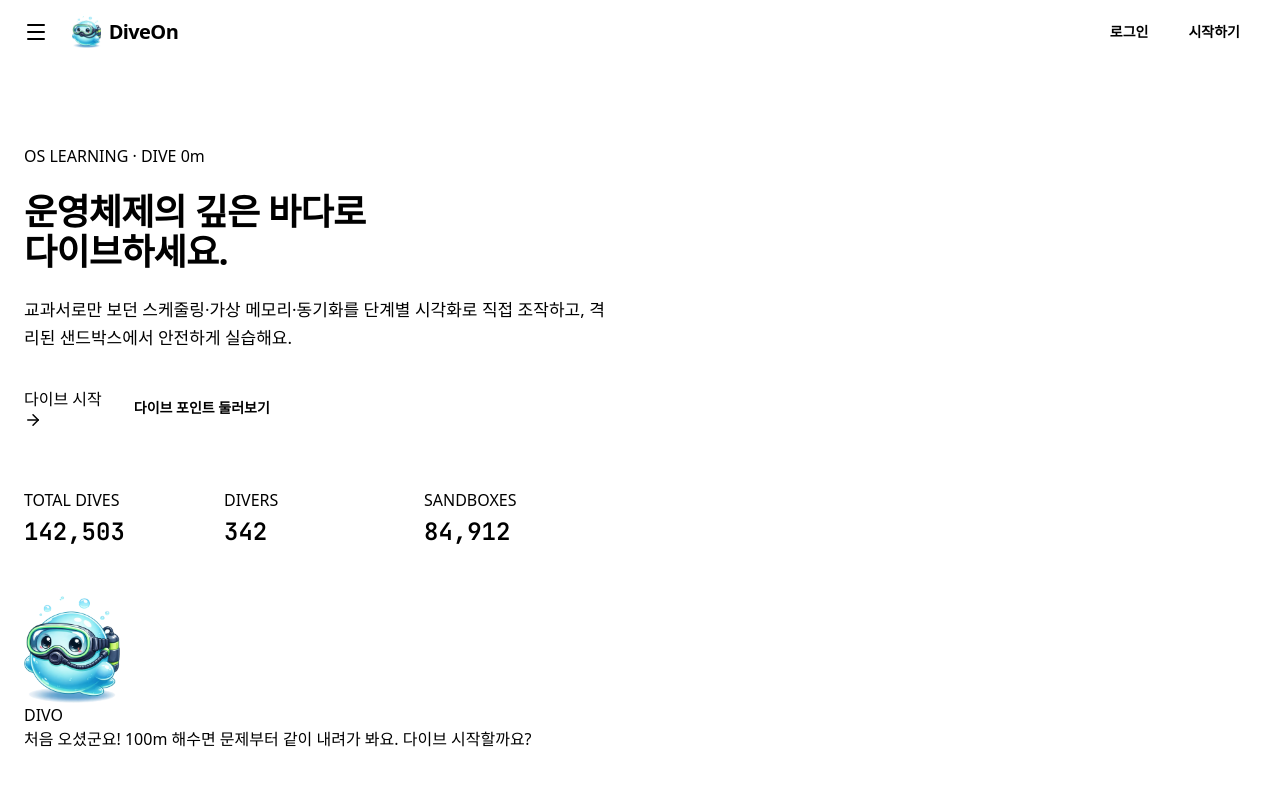
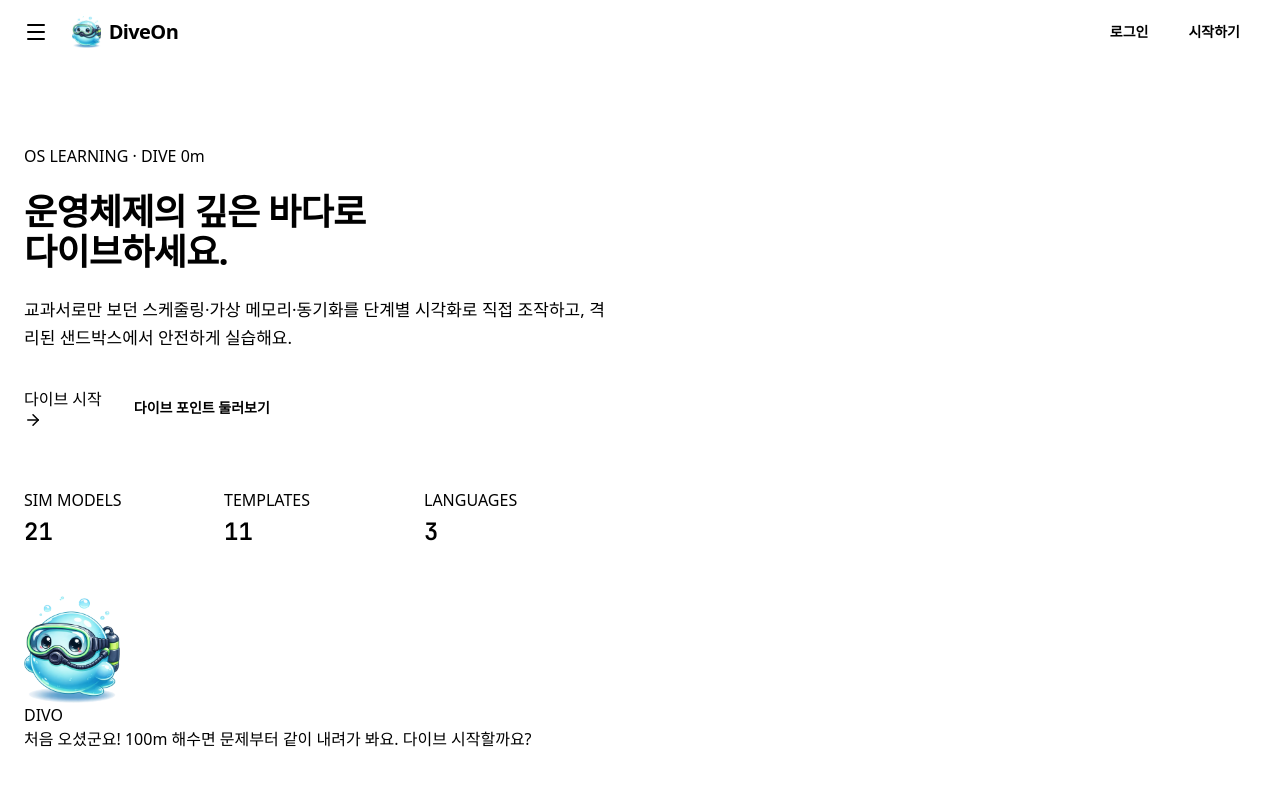
Before and after one commit to ObO-SysLab/syslab-frontend, a Next.js app: page / in a window 1280 px wide. Shown: the top 800 px of the page. Built offline with nearby package versions, Linux system fonts and the light colour scheme; a web font is replaced by a local one.

Commit message:
fix: 홈 화면 예시 숫자를 실제 서비스 정보로 교체

```diff
--- a/app/page.tsx
+++ b/app/page.tsx
@@ -263,12 +263,13 @@ export default function HomePage() {
                   </Link>
                 </div>
 
-                {/* 글로벌 통계 — HUD 수치 */}
+                {/* HUD 수치 — 서비스가 실제로 제공하는 것 (2026-11-10: 예시 숫자 대신). 간편 모드 모델은
+                    components/obo/runtime/contracts.mjs, 자유 모드 템플릿은 templates.ts의 ACTIVE_TEMPLATE_IDS, 언어는 Python·C·C++. */}
                 <dl className="grid grid-cols-3 gap-6 pt-8 max-w-xl">
                   {[
-                    { k: "TOTAL DIVES", v: "142,503" },
-                    { k: "DIVERS", v: "342" },
-                    { k: "SANDBOXES", v: "84,912" },
+                    { k: "SIM MODELS", v: "21" },
+                    { k: "TEMPLATES", v: "11" },
+                    { k: "LANGUAGES", v: "3" },
                   ].map((s) => (
                     <div key={s.k} className="space-y-1">
                       <dt className="dv-hud text-ink-subtle">{s.k}</dt>
```
